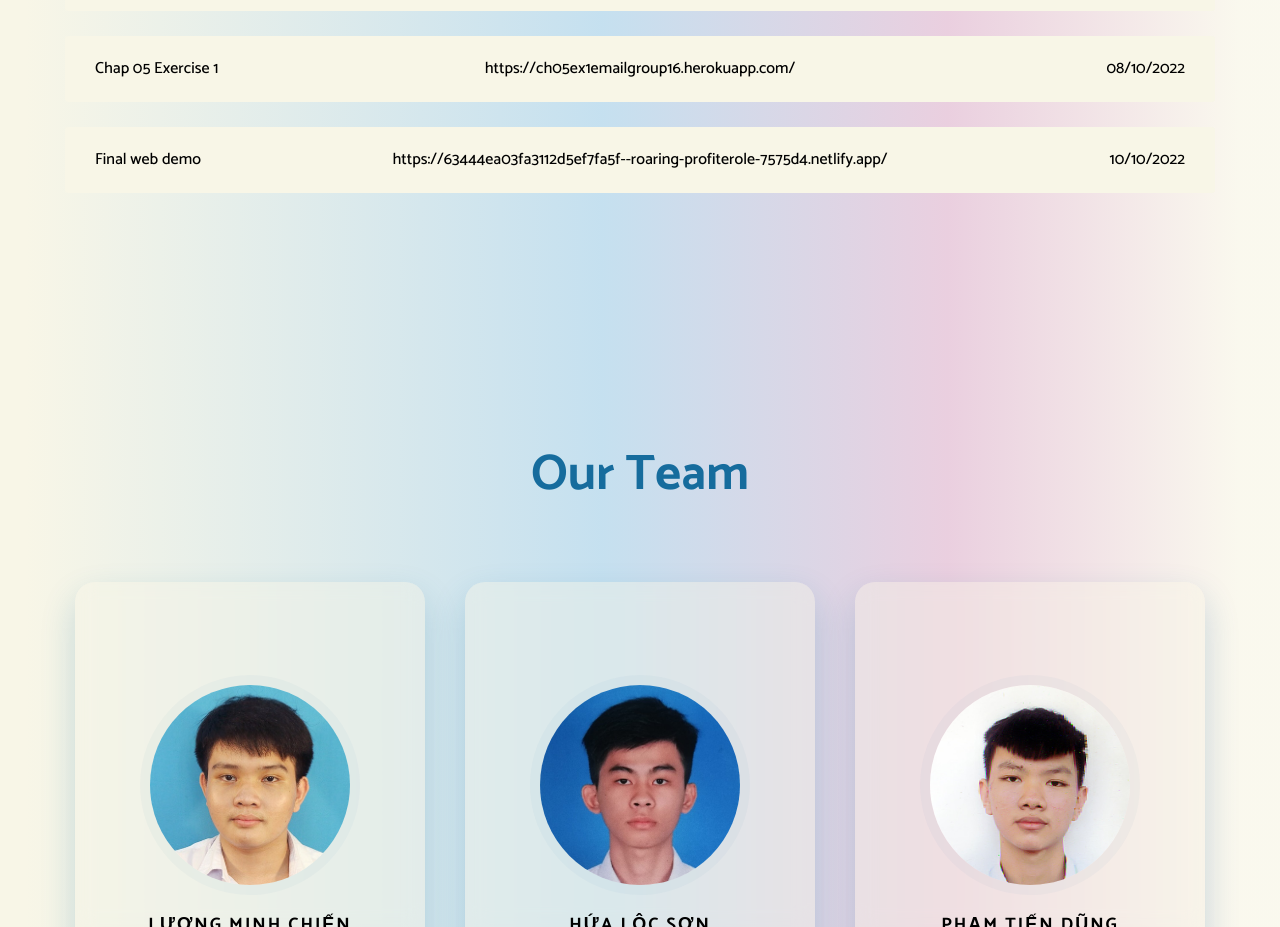
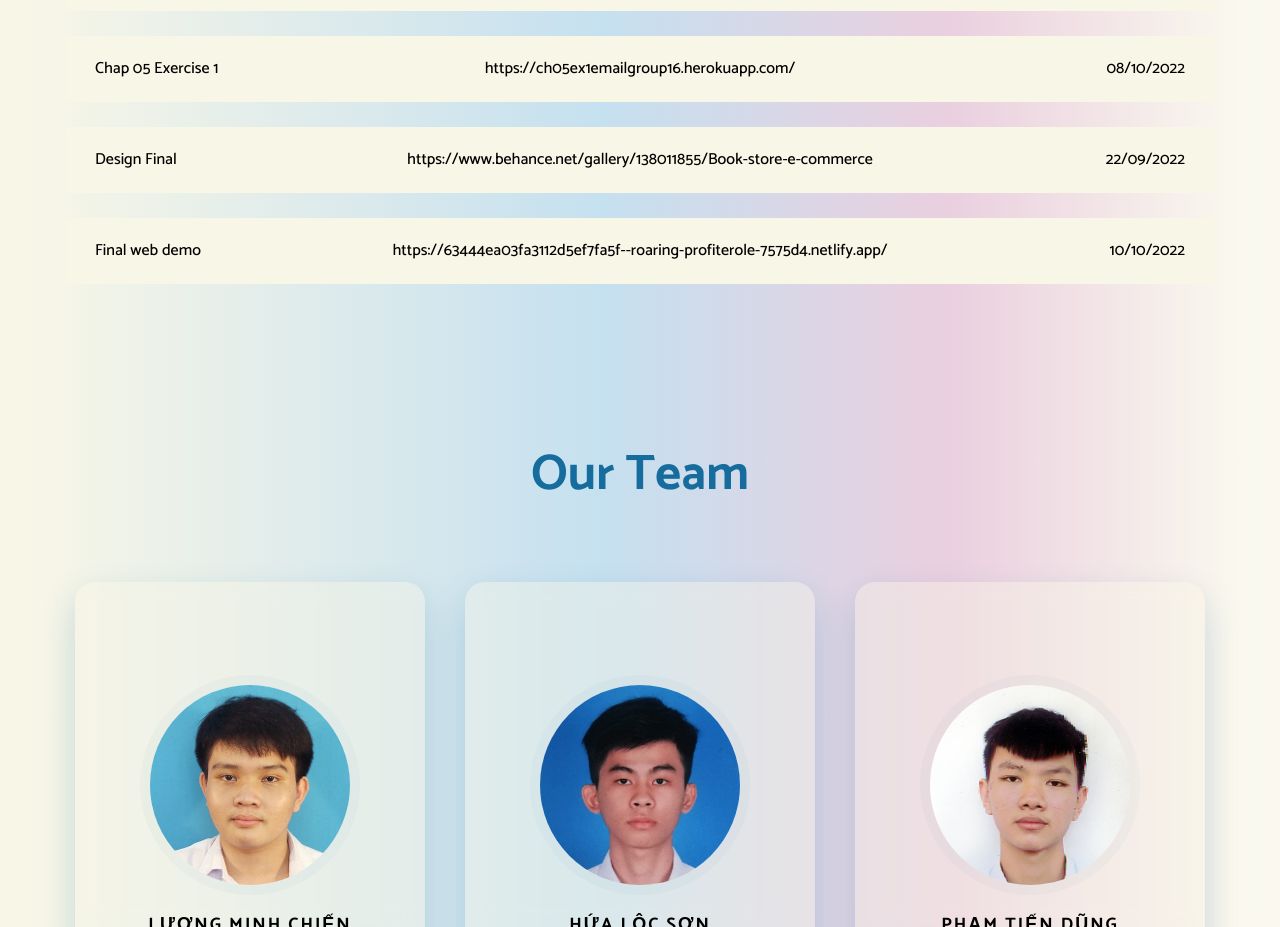
Before and after one commit to hualocson/HomePageWeb, a plain HTML site: page index.html in a window 1280 px wide. Shown: the part 1320-2247 px from the top of the page. Drawn offline with nearby package versions, Linux system fonts and the light colour scheme.

Commit message:
reup design link

```diff
--- a/index.html
+++ b/index.html
@@ -87,6 +87,17 @@
 								>
 							</div>
 							<div class="col col-3" data-label="Amount">08/10/2022</div>
+						</li>
+						<li class="table-row">
+							<div class="col col-1" data-label="Job Id">Design Final</div>
+							<div class="col col-2 menu__link-item" data-label="Customer Name">
+								<a
+									href="https://www.behance.net/gallery/138011855/Book-store-e-commerce"
+									target="_blank"
+									>https://www.behance.net/gallery/138011855/Book-store-e-commerce</a
+								>
+							</div>
+							<div class="col col-3" data-label="Amount">22/09/2022</div>
 						</li>
 						<li class="table-row">
 							<div class="col col-1" data-label="Job Id">Final web demo</div>
```
